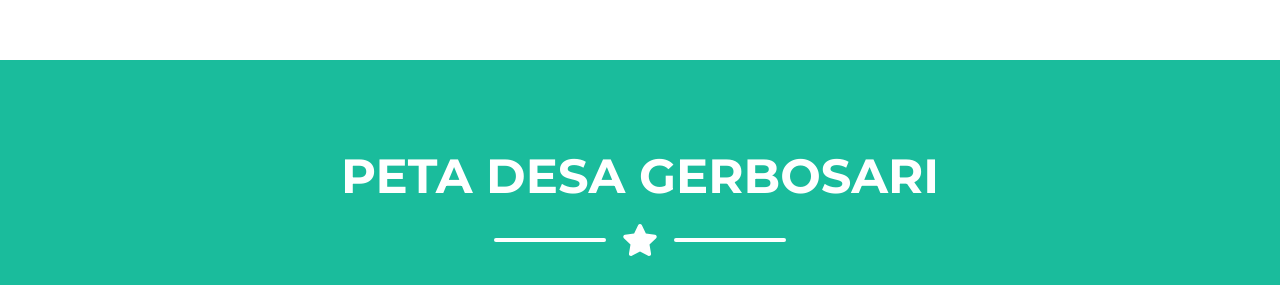
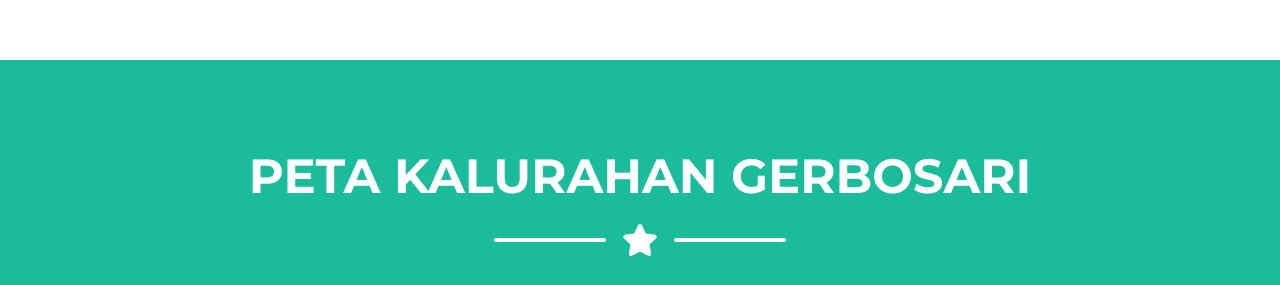
Before and after one commit to rivaldo1999/SIGDES_Gerbosari.github.io, a plain HTML site: page index.html in a window 1280 px wide. Shown: the part 1300-1585 px from the top of the page. Drawn offline with nearby package versions, Linux system fonts and the light colour scheme.

Commit message:
Update index.html

```diff
--- a/index.html
+++ b/index.html
@@ -74,7 +74,7 @@
         <section class="page-section bg-primary text-white mb-0" id="about">
             <div class="container">
                 <!-- About Section Heading-->
-                <h2 class="page-section-heading text-center text-uppercase text-white">Peta Desa Gerbosari</h2>
+                <h2 class="page-section-heading text-center text-uppercase text-white">Peta Kalurahan Gerbosari</h2>
                 <!-- Icon Divider-->
                 <div class="divider-custom divider-light">
                     <div class="divider-custom-line"></div>
```
